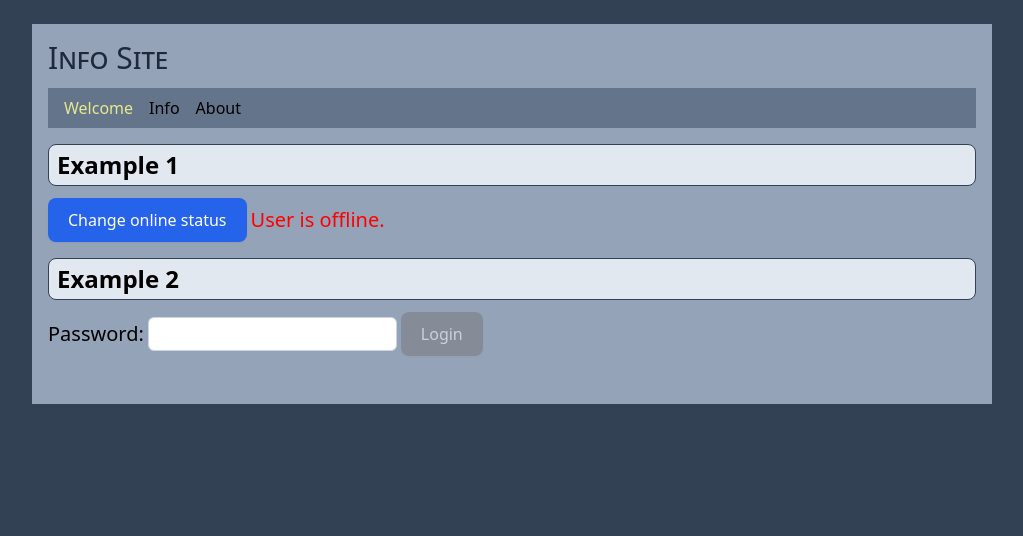
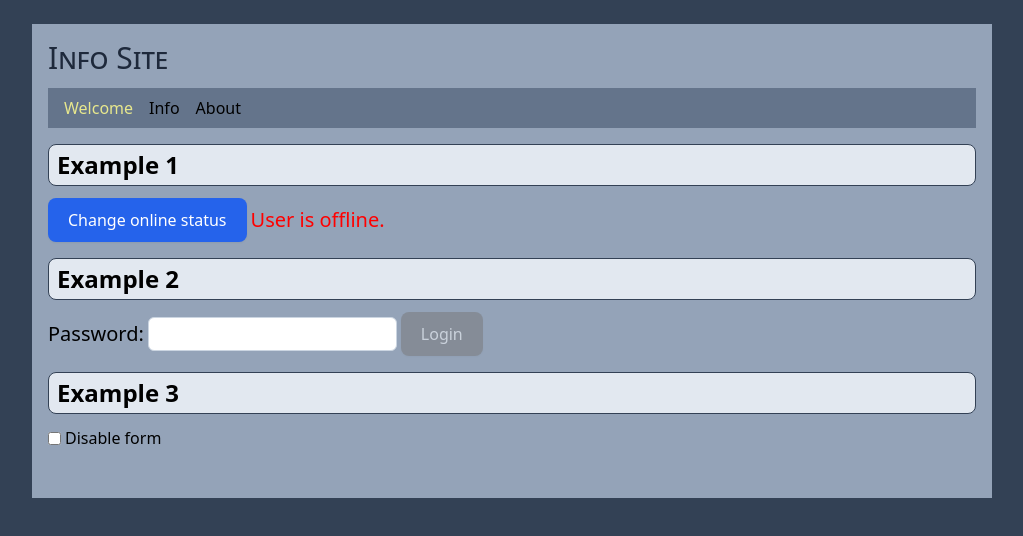
Before and after one commit to edwardtanguay/test-react-state-001, a React (Vite) app: page /welcome in a window 1280 px wide. Shown: the top 536 px of the page, without its empty margins (128-1151 px from the left). Built offline with nearby package versions, Linux system fonts and the light colour scheme.

Commit message:
set up layout for ex 3

```diff
--- a/src/pages/PageWelcome.tsx
+++ b/src/pages/PageWelcome.tsx
@@ -3,11 +3,17 @@ import { useState } from "react";
 export const PageWelcome = () => {
 	const [isOnline, setIsOnline] = useState(false);
 	const [thePassword, setThePassword] = useState("");
+	const [isFormDisabled, setIsFormDisabled] = useState(false);
+
 
 	const handleLoginButton = () => {
 		if (thePassword === "fantastic") {
 			setIsOnline(true);
 		}
+	}
+
+	const handleDisableForm = () => {
+		setIsFormDisabled(!isFormDisabled)
 	}
 
 	return (
@@ -43,6 +49,15 @@ export const PageWelcome = () => {
 					</div>
 				)}
 			</div>
+
+			<div className="example">
+				<h2>Example 3</h2>
+				<div className="flex gap-1 items-center">
+					<input type="checkbox" id="disableForm" onClick={handleDisableForm}/>
+					<label htmlFor="disableForm">Disable form</label>
+				</div>
+			</div>
+
 		</>
 	);
 };
```
